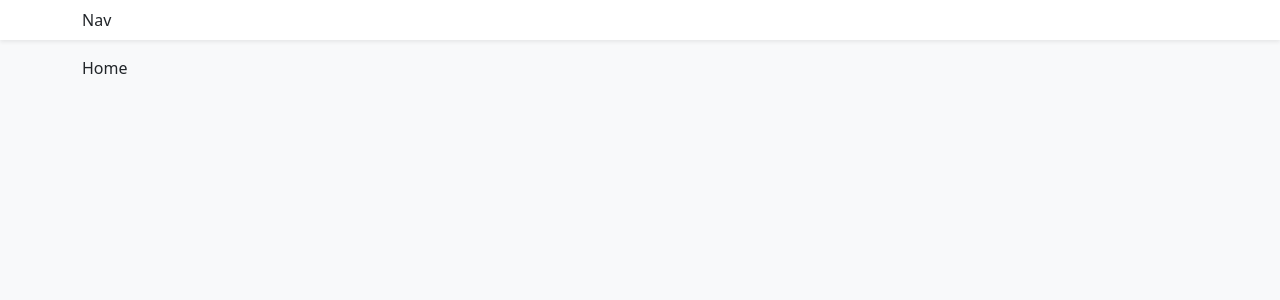
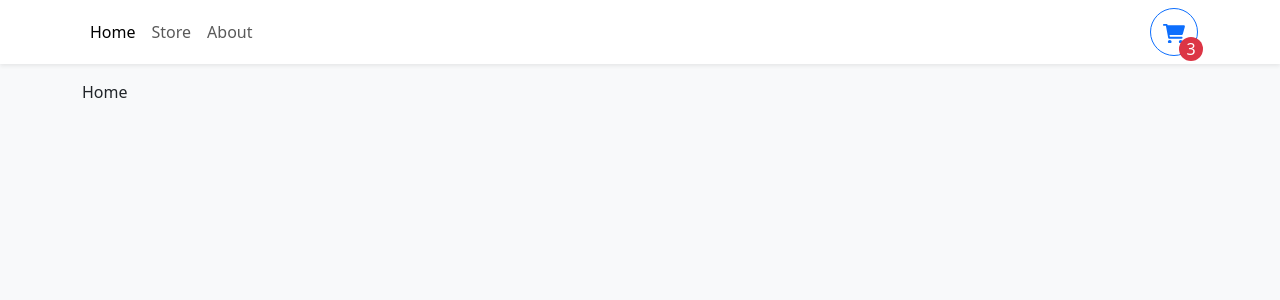
Before and after one commit to huongnguyen1709/advanced-shopping-cart, a React (Vite) app: page / in a window 1280 px wide. Shown: the top 300 px of the page. Built offline with nearby package versions, Linux system fonts and the light colour scheme.

Commit message:
add navbar items & specific css styles

```diff
--- a/src/components/Navbar.tsx
+++ b/src/components/Navbar.tsx
@@ -1,9 +1,53 @@
-import { Navbar as NavbarBs, Container } from 'react-bootstrap';
+import { Navbar as NavbarBs, Container, Nav, Button } from 'react-bootstrap';
+import { NavLink } from 'react-router-dom';
 
 export const Navbar = () => {
   return (
-    <NavbarBs className='bg-white shadow-sm mb-3'>
-      <Container>Nav</Container>
+    <NavbarBs sticky='top' className='bg-white shadow-sm mb-3'>
+      <Container>
+        <Nav className='me-auto'>
+          <Nav.Link to='/' as={NavLink}>
+            Home
+          </Nav.Link>
+
+          <Nav.Link to='/store' as={NavLink}>
+            Store
+          </Nav.Link>
+
+          <Nav.Link to='/about  ' as={NavLink}>
+            About
+          </Nav.Link>
+        </Nav>
+
+        <Button
+          style={{ width: '3rem', height: '3rem', position: 'relative' }}
+          variant='outline-primary  '
+          className='rounded-circle'
+        >
+          <svg
+            xmlns='http://www.w3.org/2000/svg'
+            viewBox='0 0 576 512'
+            fill='currentColor'
+          >
+            <path d='M96 0C107.5 0 117.4 8.19 119.6 19.51L121.1 32H541.8C562.1 32 578.3 52.25 572.6 72.66L518.6 264.7C514.7 278.5 502.1 288 487.8 288H170.7L179.9 336H488C501.3 336 512 346.7 512 360C512 373.3 501.3 384 488 384H159.1C148.5 384 138.6 375.8 136.4 364.5L76.14 48H24C10.75 48 0 37.25 0 24C0 10.75 10.75 0 24 0H96zM128 464C128 437.5 149.5 416 176 416C202.5 416 224 437.5 224 464C224 490.5 202.5 512 176 512C149.5 512 128 490.5 128 464zM512 464C512 490.5 490.5 512 464 512C437.5 512 416 490.5 416 464C416 437.5 437.5 416 464 416C490.5 416 512 437.5 512 464z' />
+          </svg>
+
+          <div
+            className='rounded-circle bg-danger d-flex justify-content-center align-items-center'
+            style={{
+              color: 'white',
+              width: '1.5rem',
+              height: '1.5rem',
+              position: 'absolute',
+              bottom: 0,
+              right: 0,
+              transform: 'translate(25%, 25%)',
+            }}
+          >
+            3
+          </div>
+        </Button>
+      </Container>
     </NavbarBs>
   );
 };
```
